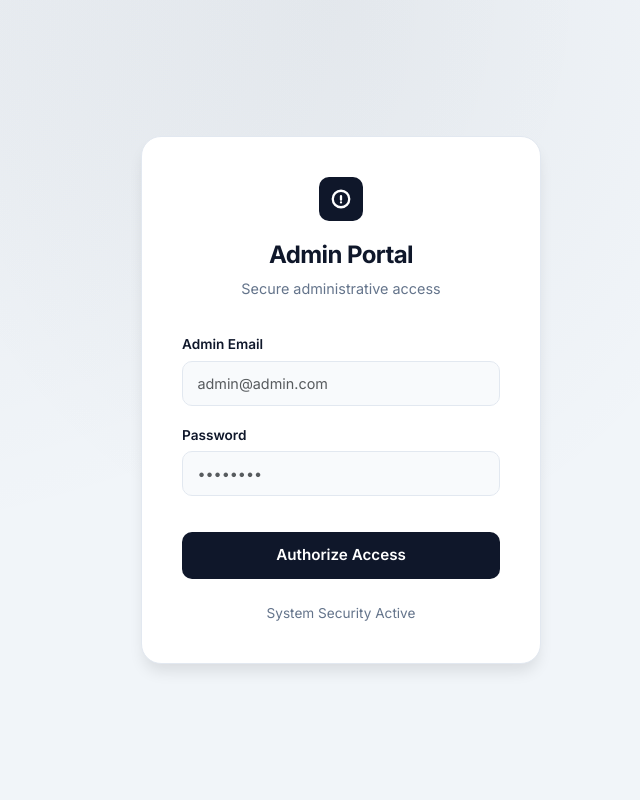
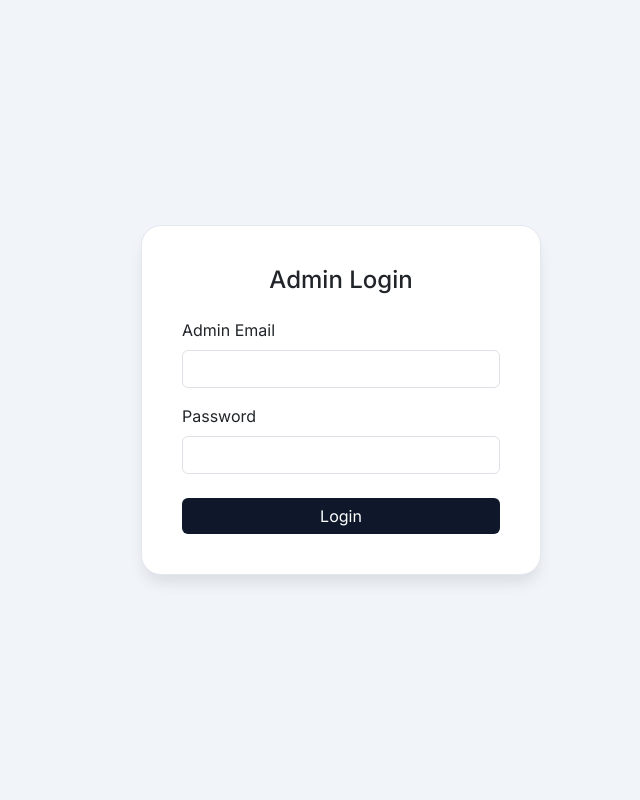
Before and after one commit to ciron/user-management-with-codeigniter, a CodeIgniter 4 app: the page made by app/Views/auth/adminlogin.php in a window 1280 px wide. Shown: the whole page, without its empty margins (299-939 px from the left). Run offline with PHP 8.4 and a stand-in for CodeIgniter, Linux system fonts and the light colour scheme; the template is opened without the code that fills it, so the values that code supplies are empty; some libraries are stand-ins or nearby versions.

Commit message:
Admin login also updated with ajax and backend with json return

```diff
--- a/app/Views/auth/adminlogin.php
+++ b/app/Views/auth/adminlogin.php
@@ -4,10 +4,13 @@
 <meta charset="UTF-8">
 <meta name="viewport" content="width=device-width, initial-scale=1.0">
 <title>Admin Login - User Management System</title>
-    <!-- Google Fonts: Inter -->
+
 <link href="https://fonts.googleapis.com/css2?family=Inter:wght@300;400;500;600;700&display=swap" rel="stylesheet">
-    <!-- Bootstrap 5 -->
-    <link href="https://cdn.npmmirror.com/bootstrap/5.3.3/css/bootstrap.min.css" rel="stylesheet">
+<link href="https://cdn.jsdelivr.net/npm/bootstrap@5.3.3/dist/css/bootstrap.min.css" rel="stylesheet">
+
+<script src="https://code.jquery.com/jquery-3.7.1.min.js"></script>
+<script src="https://cdn.jsdelivr.net/npm/sweetalert2@11"></script>
+
 <style>
 :root {
     --primary: #0f172a;
@@ -21,8 +24,6 @@
 body {
     font-family: 'Inter', sans-serif;
     background-color: var(--bg);
-            background-image: radial-gradient(at 0% 0%, rgba(15, 23, 42, 0.05) 0, transparent 50%),
-                              radial-gradient(at 50% 0%, rgba(30, 41, 59, 0.05) 0, transparent 50%);
     height: 100vh;
     display: flex;
     align-items: center;
@@ -34,118 +35,109 @@
     background: var(--card-bg);
     border: 1px solid #e2e8f0;
     border-radius: 20px;
-            box-shadow: 0 10px 15px -3px rgba(0, 0, 0, 0.1);
+    box-shadow: 0 10px 15px -3px rgba(0,0,0,0.1);
     width: 100%;
     max-width: 400px;
     padding: 2.5rem;
 }
 
-        .brand-logo {
-            width: 44px;
-            height: 44px;
+.btn-primary{
     background: var(--primary);
-            border-radius: 10px;
-            display: flex;
-            align-items: center;
-            justify-content: center;
-            margin: 0 auto 1.25rem;
+    border:none;
 }
 
-        .brand-logo svg {
-            color: white;
-            width: 22px;
-            height: 22px;
-        }
-
-        h2 {
-            color: var(--text-main);
-            font-weight: 700;
-            letter-spacing: -0.025em;
-            margin-bottom: 0.5rem;
-            text-align: center;
-            font-size: 1.5rem;
-        }
-
-        .subtitle {
-            color: var(--text-muted);
-            text-align: center;
-            margin-bottom: 2rem;
-            font-size: 0.9rem;
-        }
-
-        .form-label {
-            font-weight: 600;
-            color: var(--text-main);
-            font-size: 0.85rem;
-            margin-bottom: 0.4rem;
-        }
-
-        .form-control {
-            border-radius: 10px;
-            padding: 0.65rem 0.9rem;
-            border: 1px solid #e2e8f0;
-            background-color: #f8fafc;
-            font-size: 0.9rem;
-        }
-
-        .form-control:focus {
-            border-color: var(--primary);
-            box-shadow: 0 0 0 3px rgba(15, 23, 42, 0.1);
-            background-color: #fff;
-        }
-
-        .btn-primary {
-            background-color: var(--primary);
-            border: none;
-            border-radius: 10px;
-            padding: 0.75rem;
-            font-weight: 600;
-            width: 100%;
-            margin-top: 0.75rem;
-            font-size: 0.95rem;
-        }
-
-        .btn-primary:hover {
-            background-color: var(--primary-hover);
-        }
-
-        .footer-text {
-            text-align: center;
-            margin-top: 1.5rem;
-            font-size: 0.85rem;
-            color: var(--text-muted);
+.btn-primary:hover{
+    background: var(--primary-hover);
 }
 </style>
+
 </head>
 <body>
 
 <div class="login-card">
-    <div class="brand-logo">
-        <svg xmlns="http://www.w3.org/2000/svg" fill="none" viewBox="0 0 24 24" stroke-width="2.5" stroke="currentColor">
-            <path stroke-linecap="round" stroke-linejoin="round" d="M12 9v3.75m9-.75a9 9 0 11-18 0 9 9 0 0118 0zm-9 3.75h.008v.008H12v-.008z" />
-        </svg>
+
+<h4 class="text-center mb-4">Admin Login</h4>
+
+<form id="adminLoginForm">
+
+<div class="mb-3">
+<label class="form-label">Admin Email</label>
+<input type="email" name="email" class="form-control" required>
 </div>
 
-    <h2>Admin Portal</h2>
-    <p class="subtitle">Secure administrative access</p>
-
-    <form action="/admin/login/authenticate" method="POST">
-        <div class="mb-3">
-            <label for="email" class="form-label">Admin Email</label>
-            <input type="email" name="email" id="email" class="form-control" placeholder="admin@admin.com" required>
-        </div>
 <div class="mb-4">
-            <label for="password" class="form-label">Password</label>
-            <input type="password" name="password" id="password" class="form-control" placeholder="••••••••" required>
+<label class="form-label">Password</label>
+<input type="password" name="password" class="form-control" required>
 </div>
 
-        <button type="submit" class="btn btn-primary">Authorize Access</button>
+<button type="submit" class="btn btn-primary w-100">Login</button>
+
 </form>
 
-    <div class="footer-text">
-        System Security Active
 </div>
-</div>
+
+<script>
+
+$(document).ready(function(){
+
+$("#adminLoginForm").submit(function(e){
+
+e.preventDefault();
+
+let formData = $(this).serialize();
+
+$.ajax({
+
+url: "/admin/login/authenticate",
+type: "POST",
+data: formData,
+dataType: "json",
+
+success:function(response){
+
+if(response.status === "success"){
+
+Swal.fire({
+icon: "success",
+title: "Login Successful",
+text: response.message,
+timer: 1500,
+showConfirmButton:false
+});
+
+setTimeout(function(){
+window.location.href = response.redirect;
+},1500);
+
+}else{
+
+Swal.fire({
+icon: "error",
+title: "Login Failed",
+text: response.message
+});
+
+}
+
+},
+
+error:function(){
+
+Swal.fire({
+icon: "error",
+title: "Server Error",
+text: "Something went wrong"
+});
+
+}
+
+});
+
+});
+
+});
+
+</script>
 
 </body>
 </html>
```
Also changed, not shown: app/Controllers/Auth.php (+26 -12 lines). Lines whose indentation alone changed are shown as unchanged.
